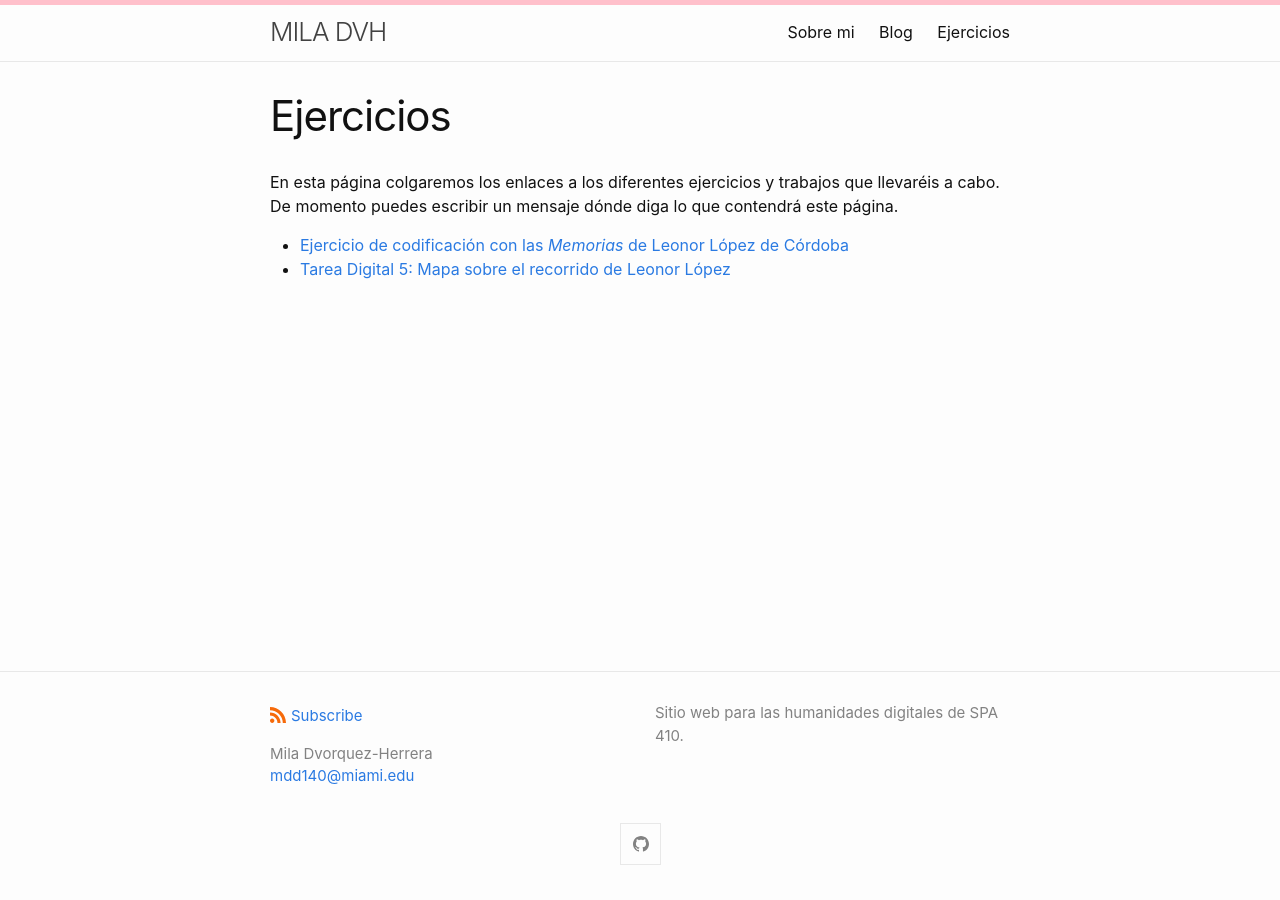
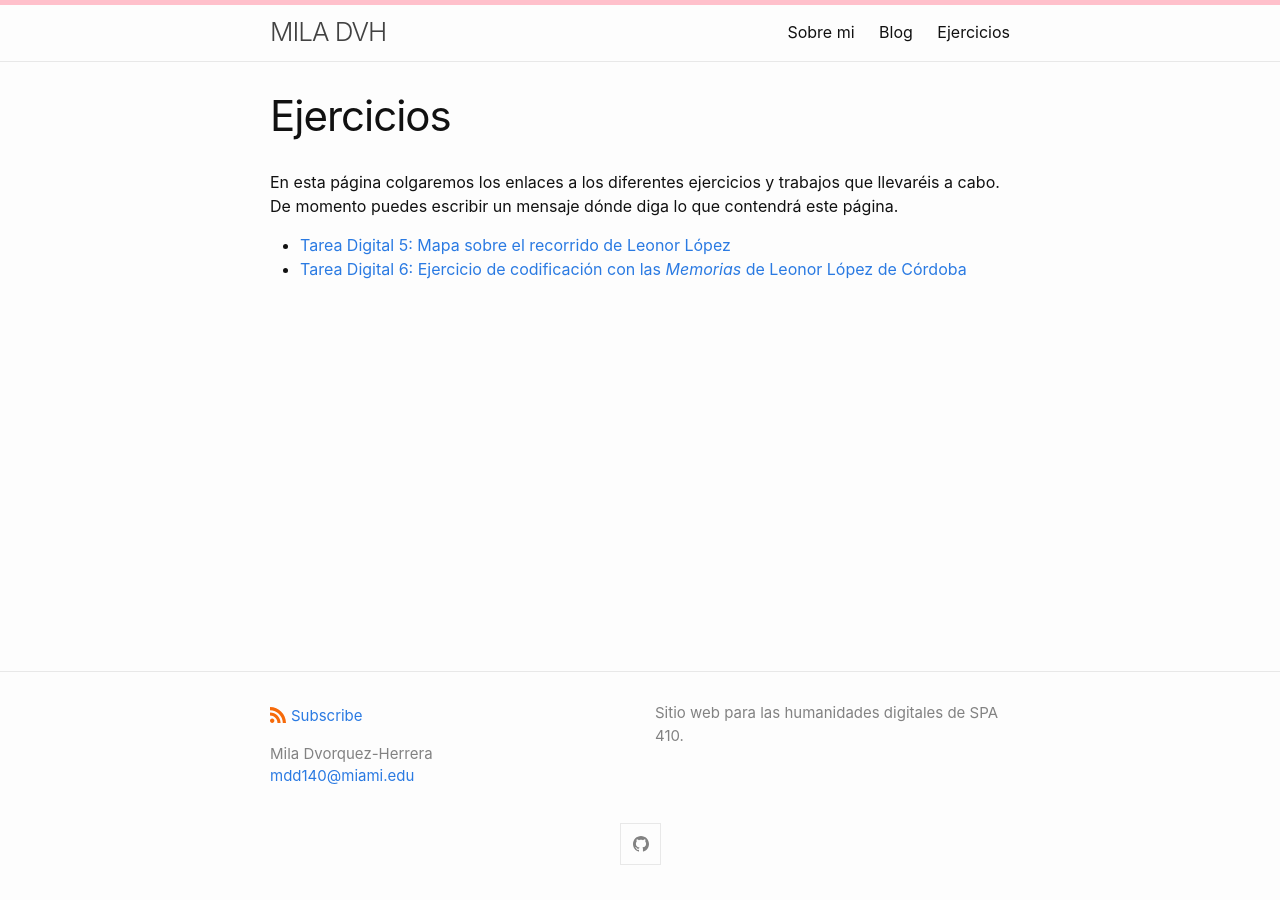
Before and after one commit to miladvh/miladvh.github.io, a Jekyll site: the page built from ejercicios/index.md, in a window 1280 px wide. Built offline with Jekyll 4.4.1, drawn with Linux system fonts in a browser that asks for light colours.

Commit message:
Update index.md

```diff
--- a/ejercicios/index.md
+++ b/ejercicios/index.md
@@ -5,5 +5,5 @@ title: Ejercicios
 
 En esta página colgaremos los enlaces a los diferentes ejercicios y trabajos que llevaréis a cabo. De momento puedes escribir un mensaje dónde diga lo que contendrá este página.
 
-- [Ejercicio de codificación con las *Memorias* de Leonor López de Córdoba](https://miladvh.github.io/ejercicios/Leonor1/llc.html)
 - [Tarea Digital 5: Mapa sobre el recorrido de Leonor López](https://miladvh.github.io/ejercicios/mapa.html)
+- [Tarea Digital 6: Ejercicio de codificación con las *Memorias* de Leonor López de Córdoba](https://miladvh.github.io/ejercicios/Leonor1/llc.html)
```
